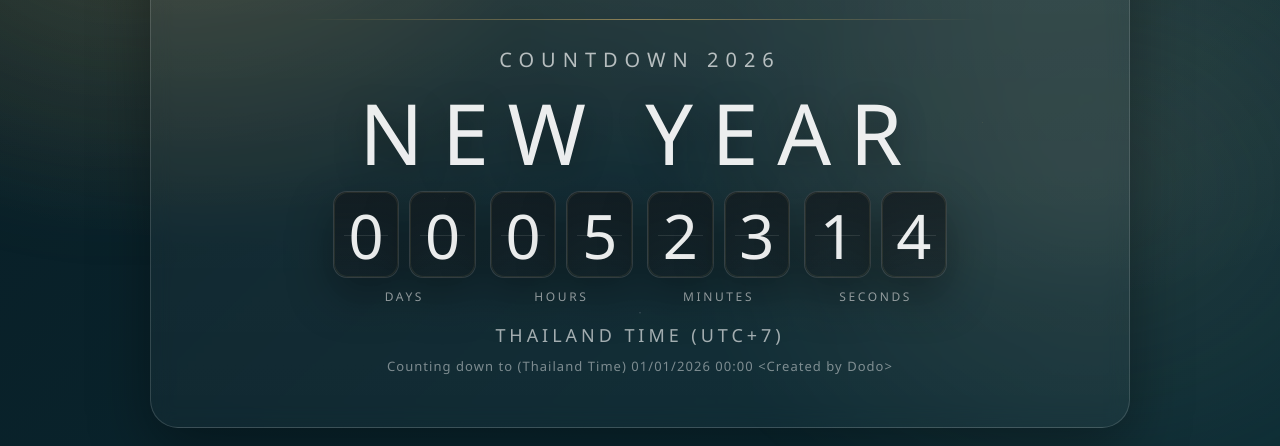
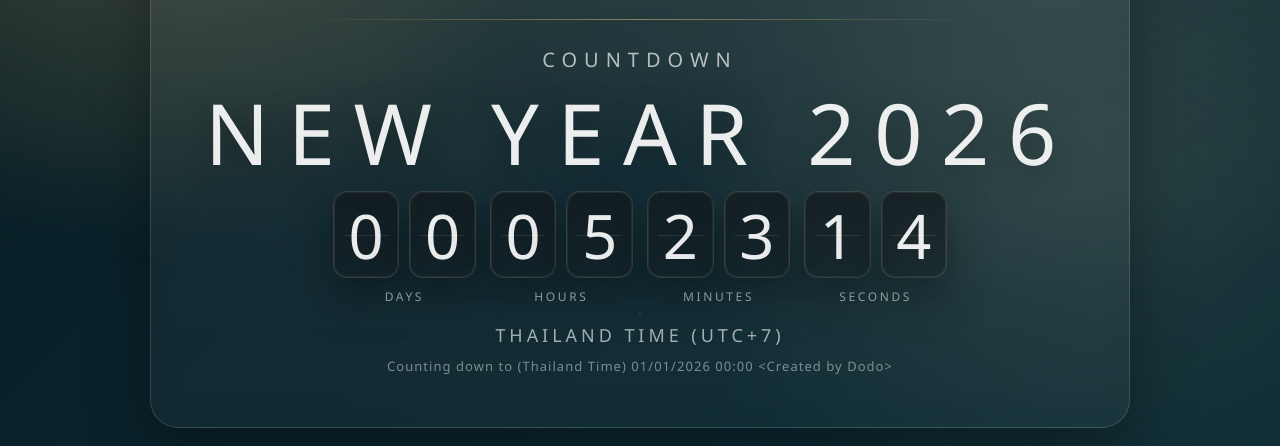
Before and after one commit to peerakarnwnk-star/Count-Down-2026, a plain HTML site: page index.html in a window 1280 px wide. Shown: the part 354-800 px from the top of the page. Drawn offline with Linux system fonts and the light colour scheme; no server answers.

Commit message:
Update index.html

```diff
--- a/index.html
+++ b/index.html
@@ -252,7 +252,7 @@
 
     <div class="divider"></div>
 
-    <div class="title" id="title">Countdown 2026</div>
+    <div class="title" id="title">Countdown</div>
     <div class="main" id="mainText">SYNCING…</div>
 
     <div class="strip" aria-label="countdown tiles">
@@ -349,7 +349,7 @@ function setFinished(){
 
 function setRunning(){
   $("mainText").classList.remove("shimmer");
-  $("mainText").textContent = "NEW YEAR";
+  $("mainText").textContent = "NEW YEAR 2026";
   $("hint").textContent = "Counting down to (Thailand Time) 01/01/2026 00:00 <Created by Dodo>";
   $("confetti").classList.remove("on");
 }
```
